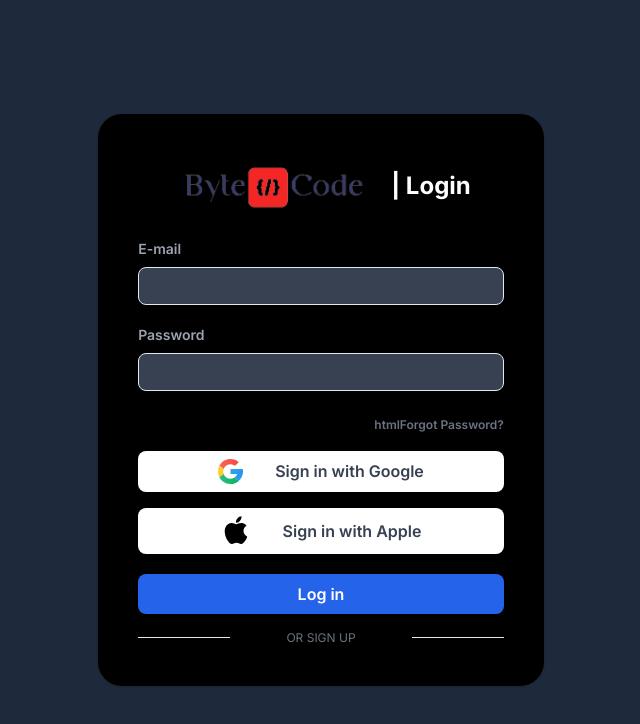
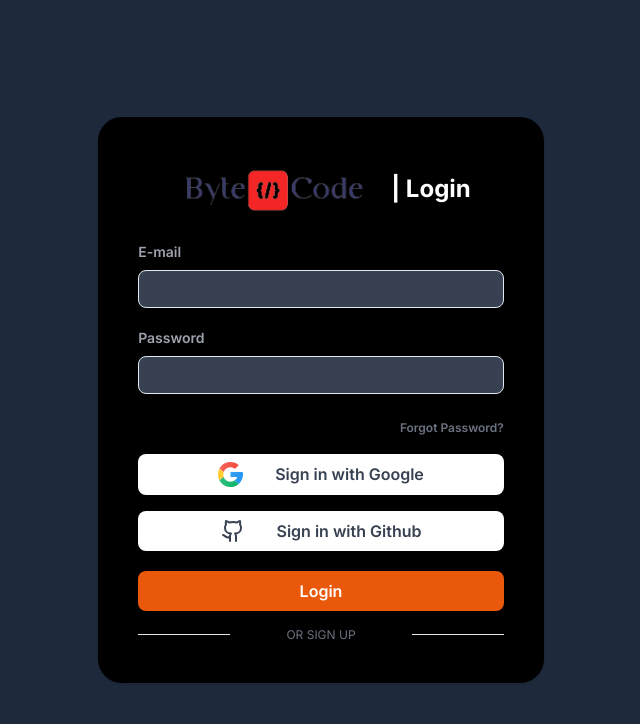
Before and after one commit to Rashmi7205/collabrative-code-editor, a Next.js app: page /sign-in in a window 1280 px wide. Shown: the top 724 px of the page, without its empty margins (319-959 px from the left). Built offline with nearby package versions, Linux system fonts and the light colour scheme; no server answers.

Commit message:
Landing page v1

```diff
--- a/app/(Auth)/sign-in/page.tsx
+++ b/app/(Auth)/sign-in/page.tsx
@@ -1,39 +1,98 @@
+"use client";
+import Loader from "@/app/Components/Loader";
+import Appwrite from "@/utils/appwrite";
+import { Github, GithubIcon } from "lucide-react";
 import Image from "next/image";
 import Link from "next/link";
-
+import { useRouter } from "next/navigation";
+import { useState } from "react";
+import toast, { Toaster } from "react-hot-toast";
 
 export default function Page() {
+  const router = useRouter();
+  const [userData, setUserData] = useState({
+    email: "",
+    password: "",
+  });
+  const [isLoadding, setIsLoadding] = useState(false);
+
+  const handleInputChange = (e) => {
+    const { name, value } = e.target;
+    setUserData({
+      ...userData,
+      [name]: value,
+    });
+  };
+
+  const handleFormSubmit = async (e) => {
+    try {
+      e.preventDefault();
+      setIsLoadding(true);
+      if (!userData.email) {
+        toast.error("Empty or Invalid Email Address");
+        return;
+      }
+      if (!userData.password) {
+        toast.error("Invalid Password");
+        return;
+      }
+      // getting the respose from the appwrite
+      const userDetails = await Appwrite.login(userData);
+      if (userDetails) {
+        toast.success("Logged in  to your acccount successfully!");
+        router.push("/");
+      } else {
+        toast.error("Invalid Credentials!");
+        return;
+      }
+    } catch (error: any) {
+      toast.error(error.message);
+    } finally {
+      setIsLoadding(false);
+    }
+  };
+
   return (
     <div className="w-full h-screen flex items-center justify-center bg-slate-800">
-      <div className="relative py-3 sm:max-w-xl sm:mx-auto">
-  <div
-    className="relative px-4 py-10 bg-black mx-8 md:mx-0 shadow rounded-3xl sm:p-10"
+      <form
+        onSubmit={handleFormSubmit}
+        className="relative py-3 sm:max-w-xl sm:mx-auto"
       >
+        <div className="relative px-4 py-10 bg-black mx-8 md:mx-0 shadow rounded-3xl sm:p-10">
           <div className="max-w-md mx-auto text-white">
             <div className="flex items-center space-x-5 justify-center">
               <Image
                 height={100}
                 width={200}
-       src="/images/logo.png" alt="Logo" />
-       <h1 className='font-bold text-center text-2xl' >|  Login </h1>
+                src="/images/logo.png"
+                alt="Logo"
+              />
+              <h1 className="font-bold text-center text-2xl">| Login </h1>
             </div>
             <div className="mt-5">
               <label
                 className="font-semibold text-sm text-gray-400 pb-1 block"
                 htmlFor="email"
-          >E-mail</label>
+              >
+                E-mail
+              </label>
               <input
-          className="border rounded-lg px-3 py-2 mt-1 mb-5 text-sm w-full bg-gray-700 text-white focus:border-blue-500 focus:ring-4 focus:ring-blue-500"
+                onChange={handleInputChange}
+                name="email"
+                className="border rounded-lg px-3 py-2 mt-1 mb-5 text-sm w-full bg-gray-700 text-white focus:border-orange-500 focus:ring-4 focus:ring-orange-500"
                 type="text"
                 id="email"
               />
               <label
                 className="font-semibold text-sm text-gray-400 pb-1 block"
                 htmlFor="password"
-          >Password</label
               >
+                Password
+              </label>
               <input
-          className="border rounded-lg px-3 py-2 mt-1 mb-5 text-sm w-full bg-gray-700 text-white focus:border-blue-500 focus:ring-4 focus:ring-blue-500"
+                name="password"
+                onChange={handleInputChange}
+                className="border rounded-lg px-3 py-2 mt-1 mb-5 text-sm w-full bg-gray-700 text-white focus:border-orange-500 focus:ring-4 focus:ring-orange-500"
                 type="password"
                 id="password"
               />
@@ -43,13 +102,18 @@ export default function Page() {
                 className="text-xs font-display font-semibold text-gray-500 hover:text-gray-400 cursor-pointer"
                 href="#"
               >
-          htmlForgot Password?
+                Forgot Password?
               </a>
             </div>
             <div className="flex justify-center items-center">
               <div>
+                {/* Google button */}
                 <button
-            className="flex items-center justify-center py-2 px-20 bg-white hover:bg-gray-200 focus:ring-blue-500 focus:ring-offset-blue-200 text-gray-700 w-full transition ease-in duration-200 text-center text-base font-semibold shadow-md focus:outline-none focus:ring-2 focus:ring-offset-2 rounded-lg"
+                  type="button"
+                  onClick={() => {
+                    Appwrite.signInWithGoogle();
+                  }}
+                  className="flex items-center justify-center py-2 px-20 bg-white hover:bg-gray-200 focus:ring-orange-500 focus:ring-offset-orange-200 text-gray-700 w-full transition ease-in duration-200 text-center text-base font-semibold shadow-md focus:outline-none focus:ring-2 focus:ring-offset-2 rounded-lg"
                 >
                   <svg
                     xmlns="http://www.w3.org/2000/svg"
@@ -100,8 +164,16 @@ export default function Page() {
                       y2="12"
                       gradientUnits="userSpaceOnUse"
                     >
-                <stop offset="0" stop-color="#fff" stop-opacity=".2"></stop>
-                <stop offset="1" stop-color="#fff" stop-opacity="0"></stop>
+                      <stop
+                        offset="0"
+                        stop-color="#fff"
+                        stop-opacity=".2"
+                      ></stop>
+                      <stop
+                        offset="1"
+                        stop-color="#fff"
+                        stop-opacity="0"
+                      ></stop>
                     </linearGradient>
                     <path
                       fill="url(#LxT-gk5MfRc1Gl_4XsNKba_xoyhGXWmHnqX_gr1)"
@@ -119,31 +191,29 @@ export default function Page() {
                   </svg>
                   <span className="ml-8">Sign in with Google</span>
                 </button>
+                {/* github login */}
                 <button
-            className="flex items-center justify-center py-2 px-20 bg-white hover:bg-gray-200 focus:ring-blue-500 focus:ring-offset-blue-200 text-gray-700 w-full transition ease-in duration-200 text-center text-base font-semibold shadow-md focus:outline-none focus:ring-2 focus:ring-offset-2 rounded-lg mt-4"
-          >
-            <svg
-              xmlns="http://www.w3.org/2000/svg"
-              x="0px"
-              y="0px"
-              width="30"
-              height="30"
-              viewBox="0 0 30 30"
-            >
-              <path
-                d="M25.565,9.785c-0.123,0.077-3.051,1.702-3.051,5.305c0.138,4.109,3.695,5.55,3.756,5.55 c-0.061,0.077-0.537,1.963-1.947,3.94C23.204,26.283,21.962,28,20.076,28c-1.794,0-2.438-1.135-4.508-1.135 c-2.223,0-2.852,1.135-4.554,1.135c-1.886,0-3.22-1.809-4.4-3.496c-1.533-2.208-2.836-5.673-2.882-9 c-0.031-1.763,0.307-3.496,1.165-4.968c1.211-2.055,3.373-3.45,5.734-3.496c1.809-0.061,3.419,1.242,4.523,1.242 c1.058,0,3.036-1.242,5.274-1.242C21.394,7.041,23.97,7.332,25.565,9.785z M15.001,6.688c-0.322-1.61,0.567-3.22,1.395-4.247 c1.058-1.242,2.729-2.085,4.17-2.085c0.092,1.61-0.491,3.189-1.533,4.339C18.098,5.937,16.488,6.872,15.001,6.688z"
-              ></path>
-            </svg>
-            <span className="ml-8">Sign in with Apple</span>
+                type="button"
+                onClick={()=>Appwrite.signInWithGithub()}
+                className="flex items-center justify-center py-2 px-20 bg-white hover:bg-gray-200 focus:ring-orange-500 focus:ring-offset-orange-200 text-gray-700 w-full transition ease-in duration-200 text-center text-base font-semibold shadow-md focus:outline-none focus:ring-2 focus:ring-offset-2 rounded-lg mt-4">
+                  <Github/>
+                  <span className="ml-8">Sign in with Github</span>
                 </button>
               </div>
             </div>
             <div className="mt-5">
               <button
-          className="py-2 px-4 bg-blue-600 hover:bg-blue-700 focus:ring-blue-500 focus:ring-offset-blue-200 text-white w-full transition ease-in duration-200 text-center text-base font-semibold shadow-md focus:outline-none focus:ring-2 focus:ring-offset-2 rounded-lg"
                 type="submit"
+                className="py-2 px-4 bg-orange-600 hover:bg-orange-700 focus:ring-orange-500 focus:ring-offset-orange-200 text-white w-full transition ease-in duration-200 text-center text-base font-semibold shadow-md focus:outline-none focus:ring-2 focus:ring-offset-2 rounded-lg"
               >
-          Log in
+                {isLoadding ? (
+                  <Loader
+                    text="Wait authentication in process..."
+                    color="white"
+                  />
+                ) : (
+                  "Login"
+                )}
               </button>
             </div>
             <div className="flex items-center justify-between mt-4">
@@ -151,13 +221,15 @@ export default function Page() {
               <Link
                 className="text-xs text-gray-500 uppercase dark:text-gray-400 hover:underline"
                 href="/sign-up"
-          >or sign up</Link>
+              >
+                or sign up
+              </Link>
               <span className="w-1/5 border-b dark:border-gray-600 md:w-1/4"></span>
             </div>
           </div>
         </div>
+      </form>
+      <Toaster />
     </div>
-
-    </div>
-  )
+  );
 }
--- a/app/Components/index.ts
+++ b/app/Components/index.ts
@@ -2,11 +2,13 @@ import CodeEditor from "./CodeEditor";
 import Compiler from "./Compiler";
 import Navbar from "./Navbar";
 import SideMenu from "./SideMenu";
+import GlassCards from "./GlassCards";
 
 
 export {
     SideMenu,
     CodeEditor,
     Navbar,
+    GlassCards,
     Compiler,
 }
--- a/app/appwrite.js
+++ b/app/appwrite.js
@@ -3,7 +3,7 @@ import { Client, Account } from 'appwrite';
 export const client = new Client();
 
 client
-    .setEndpoint("https://cloud.appwrite.io/v1")
+    .setEndpoint(process.env.NEXT_PUBLIC_APPWRITE_URL)
     .setProject(process.env.NEXT_PUBLIC_APPWRITE_PROJECT_ID);
 
 export const account = new Account(client);
--- a/app/globals.css
+++ b/app/globals.css
@@ -82,3 +82,34 @@
     @apply bg-background text-foreground;
   }
 }
+@keyframes rotate {
+  0% {
+    transform: rotate(0deg);
+  }
+  100% {
+    transform: rotate(360deg);
+  }
+}
+
+.gradient {
+  --size: 250px;
+  --speed: 50s;
+  --easing: cubic-bezier(0.8, 0.2, 0.2, 0.8);
+
+  width: var(--size);
+  height: var(--size);
+  filter: blur(calc(var(--size) / 5));
+  background-image: linear-gradient(hsl(158, 82%, 57%, 85%), hsl(252, 82%, 57%));
+  border-radius: 30% 70% 70% 30% / 30% 30% 70% 70%;
+}
+
+@media (min-width: 720px) {
+  .gradient {
+    --size: 500px;
+  }
+}
+
+/* This is just to transition when you change the viewport size. */
+* {
+  transition: all 0.25s ease-out;
+}
--- a/package.json
+++ b/package.json
@@ -26,6 +26,7 @@
     "class-variance-authority": "^0.7.0",
     "clsx": "^2.1.0",
     "codemirror": "^6.0.1",
+    "framer-motion": "^11.0.8",
     "lucide-react": "^0.331.0",
     "next": "14.1.0",
     "react": "^18",
--- a/utils/appwrite.tsx
+++ b/utils/appwrite.tsx
@@ -43,7 +43,19 @@ export class AppwriteService {
     }
 
     async signInWithGoogle(){
-        account.createOAuth2Session("google","localhost:3000/dashboard","localhost:3000");
+        account.createOAuth2Session(
+            "google",
+            "http://localhost:3000/",
+            "http://localhost:3000/login"
+          );
+    }
+
+    async signInWithGithub (){
+        account.createOAuth2Session(
+            "github",
+            "http://localhost:3000/",
+            "http://localhost:3000/login"
+          );
     }
 
     async login( { email, password }: LoginUserAccount) {
@@ -65,7 +77,7 @@ export class AppwriteService {
 
     async getCurrentUser() {
         try {
-            return account.get()
+            return account.get();
         } catch (error) {
             console.log("getcurrentUser error: " + error)
 
```
Also changed, not shown: app/Components/GlassCards.tsx (added, +43 -0 lines), app/Components/Navbar.tsx (+16 -8 lines), app/layouts/HomeLayout.tsx (+19 -8 lines), 1 other file (tests, documents, lock files or other folders). Lines whose indentation alone changed are shown as unchanged.
